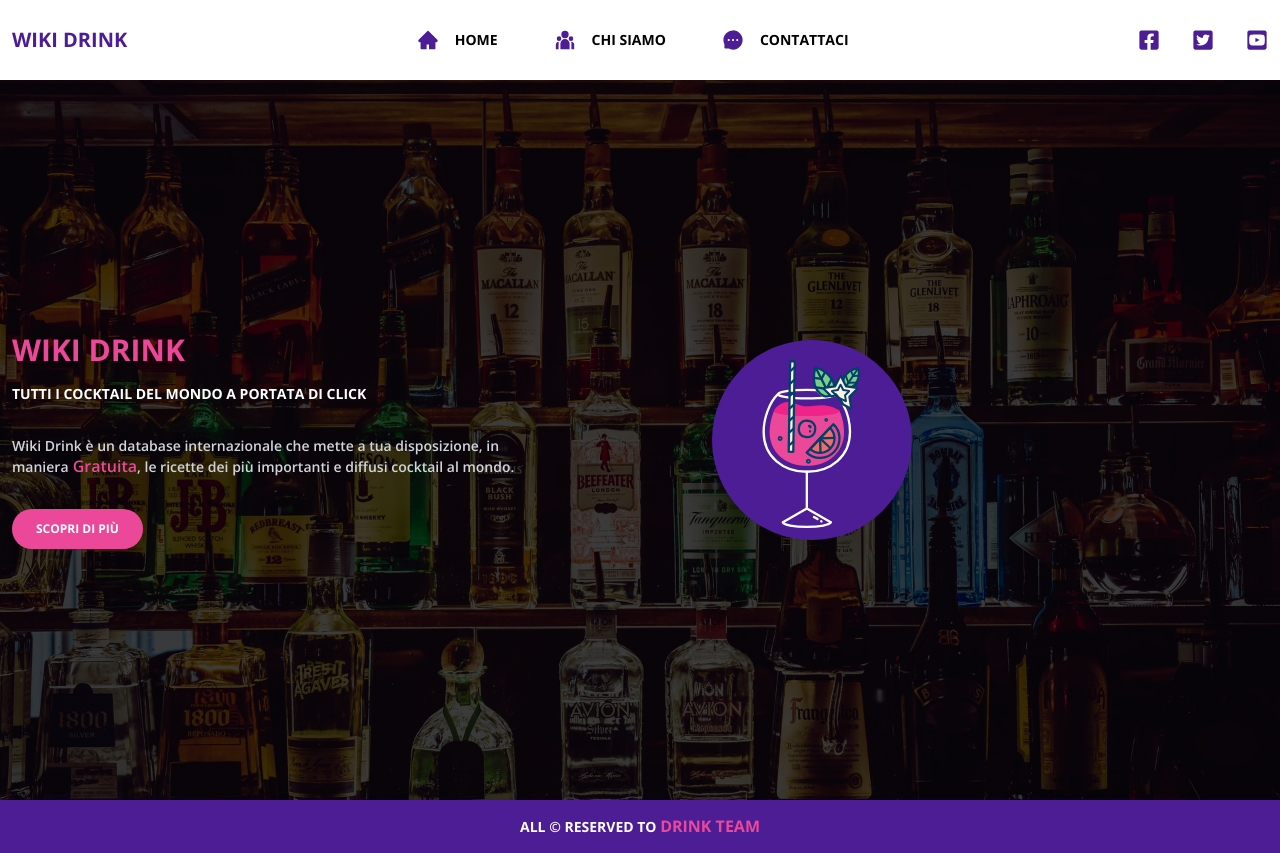
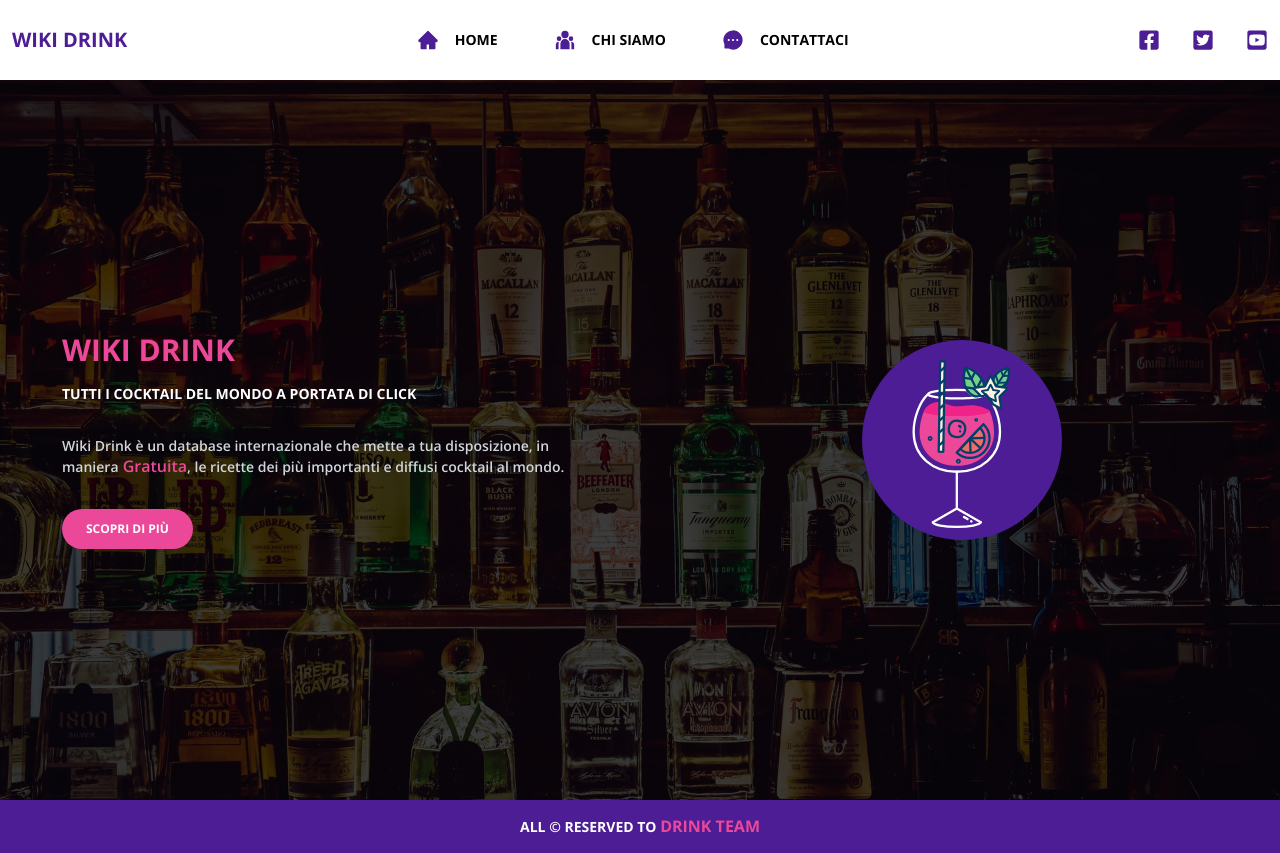
Before and after one commit to Simone823/wiki-drinks-react, a React (Create React App) app: page / in a window 1280 px wide. Built offline with nearby package versions, Linux system fonts and the light colour scheme.

Commit message:
fix hero home

```diff
--- a/src/pages/Home.js
+++ b/src/pages/Home.js
@@ -16,8 +16,8 @@
     <section id='home'>
       {/* hero */}
       <Hero img={heroHome} isOverlay={true}>
-        <div className='container mx-auto h-full flex items-center'>
-          <div className='wrapper grid grid-cols-1 md:grid-cols-2 place-items-center gap-8'>
+        <div className='container mx-auto h-full'>
+          <div className='wrapper h-full grid grid-cols-1 md:grid-cols-2 place-items-center md:justify-center gap-8'>
             {/* home hero text  */}
             <div className='hero-text-home'>
               <h2 className='bran-name uppercase text-pink-500 text-3xl font-bold mb-4'>Wiki Drink</h2>
```
